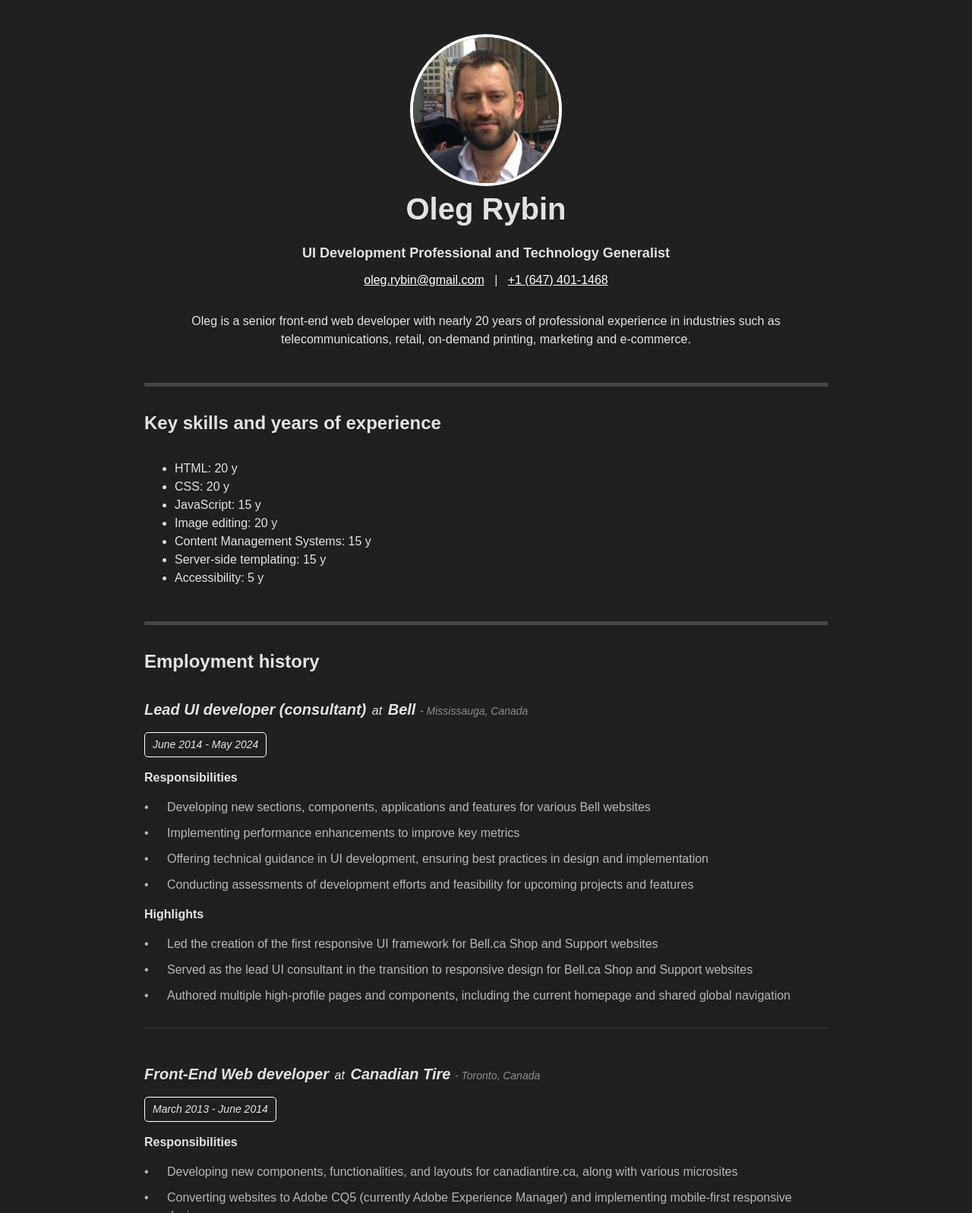
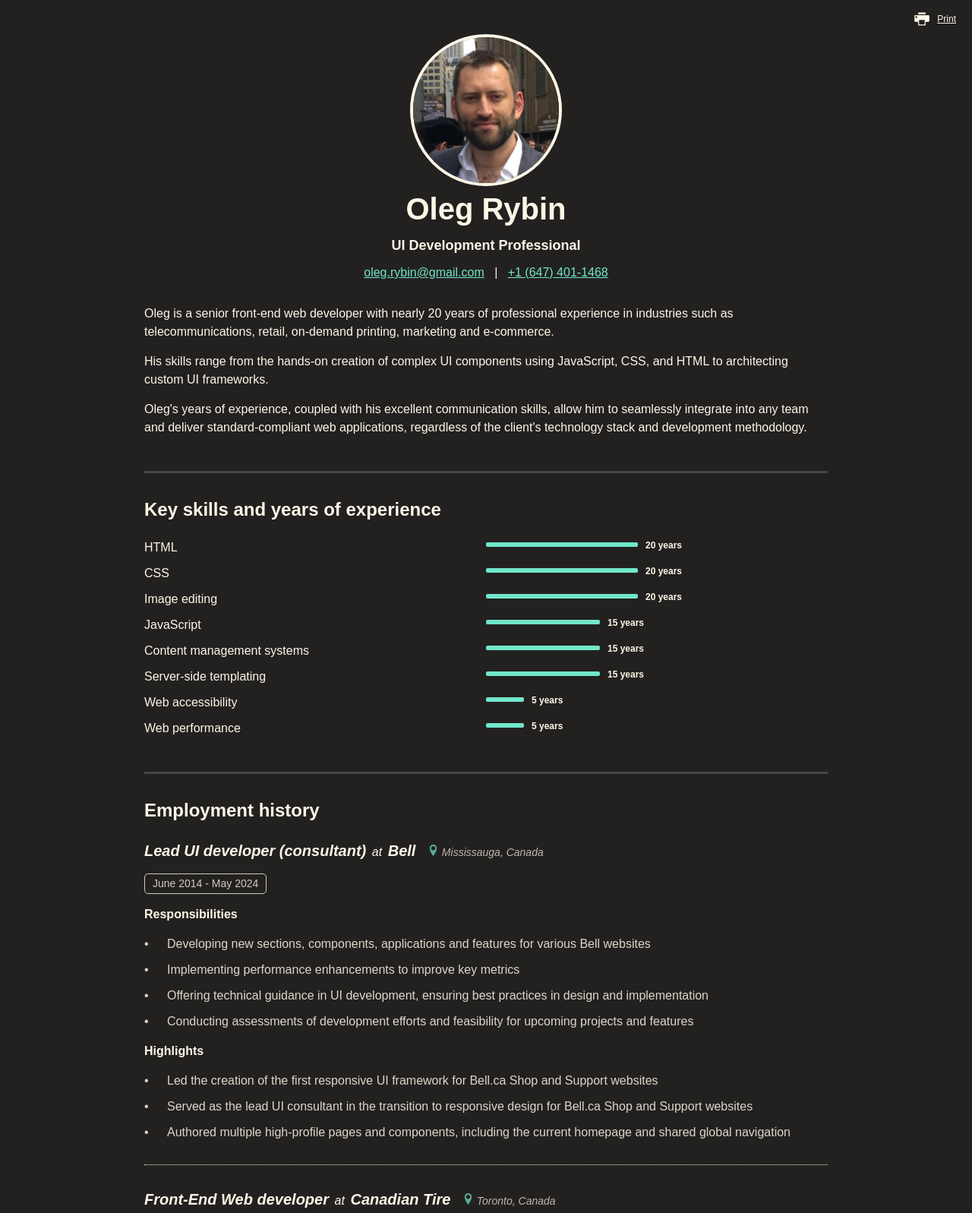
Before and after one commit to olegr1/oleg-rybin-site, an Eleventy site: page src/index.html in a window 1280 px wide. Shown: the top 1597 px of the page at 76% size. Built offline with nearby package versions, Linux system fonts and the light colour scheme; Eleventy itself is replaced by a stand-in of ours; files that its build step writes are made by us from their sources.

Commit message:
Adding more styling and basic scripting

```diff
--- a/src/_data/resume.json
+++ b/src/_data/resume.json
@@ -1,17 +1,20 @@
 {
     "contents": {
         "name": "Oleg Rybin",
-        "role": "UI Development Professional and Technology Generalist",
-        "intro": "Oleg is a senior front-end web developer with nearly 20 years of professional experience in industries such as telecommunications, retail, on-demand printing, marketing and e-commerce.",
+        "role": "UI Development Professional",
+        "intro": ["Oleg is a senior front-end web developer with nearly 20 years of professional experience in industries such as telecommunications, retail, on-demand printing, marketing and e-commerce.",
+        "His skills range from the hands-on creation of complex UI components using JavaScript, CSS, and HTML to architecting custom UI frameworks.",
+        "Oleg's years of experience, coupled with his excellent communication skills, allow him to seamlessly integrate into any team and deliver standard-compliant web applications, regardless of the client's technology stack and development methodology."],
         "photo": "oleg_rybin.jpg",
         "skills": [
             {"name": "HTML", "percentage": "100", "years": "20" },
             {"name": "CSS", "percentage": "100", "years": "20" },
+            {"name": "Image editing", "percentage": "100", "years": "20" },
             {"name": "JavaScript", "percentage": "100", "years": "15" },
-            {"name": "Image editing", "percentage": "100", "years": "20" },
-            {"name": "Content Management Systems", "percentage": "100", "years": "15" },
+            {"name": "Content management systems", "percentage": "100", "years": "15" },
             {"name": "Server-side templating", "percentage": "100", "years": "15" },
-            {"name": "Accessibility", "percentage": "100", "years": "5" }
+            {"name": "Web accessibility", "percentage": "100", "years": "5" },
+            {"name": "Web performance", "percentage": "100", "years": "5" }
         ],
         "workExperience": [
             {
--- a/src/assets/css/main.css
+++ b/src/assets/css/main.css
@@ -1,13 +1,67 @@
 @import url(reset.css);
 
+html {
+    --body-bg: #222120;
+    --text-color-main: #fff6e6;
+    --highlight-color-main: #71e7ca;
+    --highlight-color-focus: #71e7ca;
+}
+
+.or-skip-to-main {
+    display: block;
+    padding: 5px;
+    position: absolute;
+    top: -50px;
+    left: 50%;
+    -webkit-transform: translateX(-50%);
+    transform: translateX(-50%);
+    border-bottom-right-radius: 3px;
+    border-bottom-left-radius: 3px;
+    transition: top .3s ease;
+    color: var(--text-color-main);
+    font-size: 14px;
+}
+
+.or-skip-to-main:focus {
+    top: 0;
+}
+
+*:focus {
+    outline: 2px solid var(--highlight-color-focus);
+    outline-offset: 4px;
+    border-radius: 2px;
+}
+
 body {
-    background-color: #202020;
-    color: #e2e2e2;
+    background-color: var(--body-bg);
+    color: var(--text-color-main);
     font-family: sans-serif;
 }
 
 .or-nobr{
     white-space: nowrap;
+}
+
+.or-print-button {
+    background-color: transparent;
+    border: none;
+    color: var(--text-color-main);
+    font-size: 12px;
+    text-decoration: underline;
+    position: absolute;
+    top: 15px;
+    right: 15px;
+    padding-left: 30px;
+    cursor: pointer;
+}
+
+.or-print-button svg{
+    fill: var(--text-color-main);
+    width: 20px;
+    height: 20px;
+    position: absolute;
+    top: 0;
+    left: 0;
 }
 
 .or-list {
@@ -17,10 +71,11 @@ body {
 }
 
 .or-list > li {
-    margin:0 30px 10px;
+    margin: 0 0 10px 30px;
     padding: 0;
     position: relative;
-    color: #b6b6b6;
+    color: var(--text-color-main);
+    opacity: .85;
 }
 
 .or-list > li::before {
@@ -49,10 +104,19 @@ body {
     text-align: center;
 }
 
+.or-intro p{
+    margin-bottom: 15px;
+    text-align: left;
+}
+
+.or-intro p:last-of-type {
+    margin-bottom: 0;
+}
+
 .or-header-photo-wrap {
     width: 100px;
     height: 100px;
-    border: 4px solid #FFF;
+    border: 4px solid var(--text-color-main);
     border-radius: 50%;
     overflow: hidden;
     position: relative;
@@ -61,6 +125,8 @@ body {
 }
 
 .or-header-photo {
+    width: 100%;
+    height: 100%;
     position: relative;
     top: 50%;
     left: 50%;
@@ -79,6 +145,7 @@ body {
 .or-contacts-email,
 .or-contacts-phone{
     display: block;
+    color: var(--highlight-color-main);
 }
 
 .or-contacts-email span,
@@ -98,7 +165,7 @@ body {
 .or-header-title-subtitle {
     font-size: 18px;
     display: block;
-    margin-top: 15px;
+    margin-top: 5px;
 }
 
 .or-section {
@@ -107,9 +174,9 @@ body {
 
 .or-section-header {
     font-size: 24px;
-    margin-bottom: 30px;
+    margin-bottom: 20px;
     padding-top: 30px;
-    border-top: 5px solid #464646;
+    border-top: 3px solid #464646;
 }
 
 .or-section-subheader {
@@ -121,8 +188,11 @@ body {
 
 .or-section-subheader-extra {
     font-size: 14px;
-    color: #8c8c8c;
+    color: var(--text-color-main);
     font-weight: normal;
+    opacity: .7;
+    margin-left: 10px;
+    white-space: nowrap;
 }
 
 .or-section-subheader-small-text {
@@ -131,26 +201,35 @@ body {
     font-weight: normal;
 }
 
+.or-location-icon {
+    height: 15px;
+    width: 15px;
+    fill: var(--highlight-color-main);
+    display: inline;
+}
+
 .or-section-heading-small {
     font-size: 16px;
     font-weight: bold;
     margin-bottom: 15px;
+
 }
 
 .or-section-duration {
     font-size: 14px;
-    font-style: italic;
     margin-bottom: 15px;
-    border: 1px solid #fff;
+    color: var(--text-color-main);
+    border: 1px solid var(--text-color-main);
     display: inline-block;
-    padding: 5px 10px;
+    padding: 2px 10px;
     border-radius: 5px;
+    opacity: .8;
 }
 
 .or-subsecton {
-    margin-bottom: 25px;
+    margin-bottom: 20px;
     padding-bottom: 15px;
-    border-bottom: 1px solid #3b3b3b;
+    border-bottom: 1px dotted var(--text-color-main);
 }
 
 .or-subsecton:last-of-type {
@@ -159,7 +238,42 @@ body {
 
 .or-skill-list {
     margin-bottom: 30px;
+    list-style-type: none;
+    padding: 0;
+    margin: 0;
 }
+
+.or-skill {
+    margin-bottom: 10px;
+}
+
+.or-skill-bar {
+    height: 6px;
+    background-color: var(--highlight-color-main);
+    position: relative;
+    display: block;
+    margin-top: 5px;
+    width: 0;
+    transition: width 1.5s ease;
+    transition-delay: .5s;
+    border-radius: 2px;
+}
+
+.or-skill-years-dt,
+.or-skill-years-mb {
+    font-size: 12px;
+    font-weight: bold;
+    color: var(--text-color-main);
+    display: block;
+    margin-left: 10px;
+    display: none;
+}
+
+.or-skill-years-mb {
+    display: inline-block;
+    margin-left: 5px;
+}
+
 
 @media (min-width: 640px){
 
@@ -181,9 +295,8 @@ body {
         padding: 45px 0;
     }
 
-
     .or-subsecton {
-        margin-bottom: 45px;
+        margin-bottom: 30px;
     }
 
     .or-header-photo-wrap {
@@ -198,7 +311,6 @@ body {
     .or-contacts-email,
     .or-contacts-phone{
         display: inline;
-        color: #fff;
     }
 
     .or-contacts-delimeter {
@@ -209,6 +321,23 @@ body {
         margin-bottom: 45px;
     }
 
+    .or-skill {
+        margin-bottom: 10px;
+        display: flex;
+    }
+
+    .or-skill-name {
+        width: 50%;
+    }
+
+    .or-skill-years-mb {
+        display: none;
+    }
+
+    .or-skill-years-dt {
+        display: block;
+    }
+
 }
 
 
@@ -216,6 +345,27 @@ body {
 
     * {
         color: #000;
+    }
+
+    body {
+        background-color: #fff;
+    }
+
+    .or-print-button {
+        display: none;
+    }
+
+    .or-section {
+        margin-bottom: 15px;
+    }
+
+    .or-header {
+        padding-top: 15px;
+        padding-bottom: 15px;
+    }
+
+    .or-intro p {
+        margin-bottom: 5px;
     }
 
     .or-header-photo-wrap {
@@ -240,6 +390,8 @@ body {
     .or-contacts-phone {
         display: inline;
         text-decoration: none;
+        color: #000;
+        font-size: 13px;
     }
 
     .or-section-header {
@@ -257,21 +409,34 @@ body {
 
     .or-section-subheader {
         font-size: 16px;
-        margin-bottom: 10px;
+        margin-bottom: 0;
+    }
+
+    .or-section-subheader-extra {
+        color: #444;
+        font-size: 12px;
+    }
+
+    .or-location-icon {
+        width: 12px;
+        height: 12px;
+        fill: #444;
     }
 
     .or-section-duration {
         font-size: 12px;
         font-style: italic;
         margin-bottom: 10px;
-        border: 1px solid #e1e1e1;
+        border: none;
         display: inline-block;
-        padding: 3px 5px;
+        padding: 0;
         border-radius: 3px;
+        color: #444;
     }
 
     .or-section-heading-small {
         font-size: 14px;
+        margin-bottom: 5px;
     }
 
     .or-subsecton {
@@ -279,4 +444,25 @@ body {
         padding-bottom: 10px;
         border-bottom: 1px solid #e1e1e1;
     }
+
+    .or-skill-list {
+        display: flex;
+        flex-wrap: wrap;
+    }
+
+    .or-skill {
+        font-size: 13px;
+        margin-bottom: 3px;
+        width: 50%;
+        padding-right: 15px;
+    }
+
+    .or-skill-years-dt,
+    .or-skill-years-mb {
+        color: #000;
+    }
+
+    .or-skill-bar {
+        display: none;
+    }
 }
--- a/src/assets/css/reset.css
+++ b/src/assets/css/reset.css
@@ -1,3 +1,7 @@
+html {
+  color-scheme: dark;
+}
+
 *, *::before, *::after {
     box-sizing: border-box;
     font-family: sans-serif;
--- /dev/null
+++ b/src/assets/js/main.js
@@ -0,0 +1,34 @@
+{
+    let orSkillBars,
+        orSkillsMarker;
+
+    const setSkillsBarWidth = () => {
+        orSkillBars.forEach(element => {
+            element.style.width = (element.dataset.years * 10) + "px";
+        });
+    }
+
+    document.addEventListener('DOMContentLoaded', function() {
+
+        orSkillsMarker = document.getElementById("orSkillsMarker");
+
+        orSkillBars = document.querySelectorAll("#orSkillList > li .or-skill-bar");
+
+
+        const observer = new IntersectionObserver(function (entries) {
+
+            if (entries.length > 0 && entries[0].intersectionRatio === 1) {
+                setSkillsBarWidth();
+                observer.unobserve(orSkillsMarker);
+            }
+        },
+        {
+            root: null,
+            rootMargin: "0px",
+            threshold: 1.0,
+        });
+
+        observer.observe(orSkillsMarker);
+    })
+
+}
--- a/src/index.html
+++ b/src/index.html
@@ -5,8 +5,16 @@ layout: layouts/base.html
 <header class="or-header">
     <div class="container">
         <div class="or-header-content">
+
+            <button onClick="window.print()" class="or-print-button">
+                <svg tabindex="-1" focusable="false" aria-hidden="true">
+                    <use tabindex="-1" focusable="false" xlink:href="#icon-print"></use>
+                </svg>
+                Print
+            </button>
+
             <div class="or-header-photo-wrap">
-                <img class="or-header-photo" src="/assets/images/{{resume.contents.photo}}" alt="photo of Oleg Rybin">
+                <img class="or-header-photo" src="/assets/images/{{resume.contents.photo}}" width="92" height="92" alt="photo of Oleg Rybin">
             </div>
             <h1 class="or-header-title">
                 <span class="or-header-title-main">{{resume.contents.name}}</span>
@@ -18,21 +26,28 @@ layout: layouts/base.html
                 <span  class="or-contacts-delimeter">&nbsp;&nbsp;|&nbsp;&nbsp;</span>
                 <a href="tel:+16474011468" class="or-contacts-phone or-nobr">+1 (647) 401<span>401</span>-1468</a>
             </p>
-            <p class="or-intro">
-                {{resume.contents.intro}}
-            </p>
+            <div class="or-intro">
+                {% for paragraph in resume.contents.intro %}
+                <p>{{paragraph}}</p>
+                {% endfor %}
+            </div>
         </div>
     </div>
 </header>
 
-<main>
+<main tabindex="-1" id="main">
 
     <section class="or-section">
         <div class="container">
+            <span id="orSkillsMarker"></span>
             <h2 class="or-section-header">Key skills and years of experience</h2>
-            <ul class="or-skill-list">
+            <ul class="or-skill-list" id="orSkillList">
                 {% for skill in resume.contents.skills %}
-                <li>{{ skill.name }}: {{ skill.years }} y</li>
+                <li class="or-skill">
+                    <div class="or-skill-name">{{ skill.name }}<span class="or-skill-years-mb">- {{ skill.years }} years</span></div>
+                    <div class="or-skill-bar" data-years="{{ skill.years }}"></div>
+                    <span class="or-skill-years-dt">{{ skill.years }} years</span>
+                </li>
                 {% endfor %}
             </ul>
         </div>
@@ -46,7 +61,9 @@ layout: layouts/base.html
             {% for item in resume.contents.workExperience %}
 
             <article class="or-subsecton">
-                <h3 class="or-section-subheader">{{ item.role }} <span class="or-section-subheader-small-text">at</span> {{ item.companyName }} <span class="or-section-subheader-extra"> - {{ item.location.city }}, {{ item.location.country }}</span></h3>
+                <h3 class="or-section-subheader">{{ item.role }} <span class="or-section-subheader-small-text">at</span> {{ item.companyName }} <span class="or-section-subheader-extra"> <svg tabindex="-1" class="or-location-icon" focusable="false" aria-hidden="true">
+                    <use tabindex="-1" focusable="false" xlink:href="#icon-location"></use>
+                </svg> {{ item.location.city }}, {{ item.location.country }}</span></h3>
 
                 <p class="or-section-duration">{{ item.duration.startDate | formatMonthYear}} - {{ item.duration.endDate | formatMonthYear }}</p>
 
@@ -58,7 +75,6 @@ layout: layouts/base.html
                     </li>
                     {% endfor %}
                 </ul>
-
 
                 {% if item.highlights | length %}
                     <h4 class="or-section-heading-small">Highlights</h4>
```
Also changed, not shown: src/_includes/layouts/base.html (+14 -0 lines).
